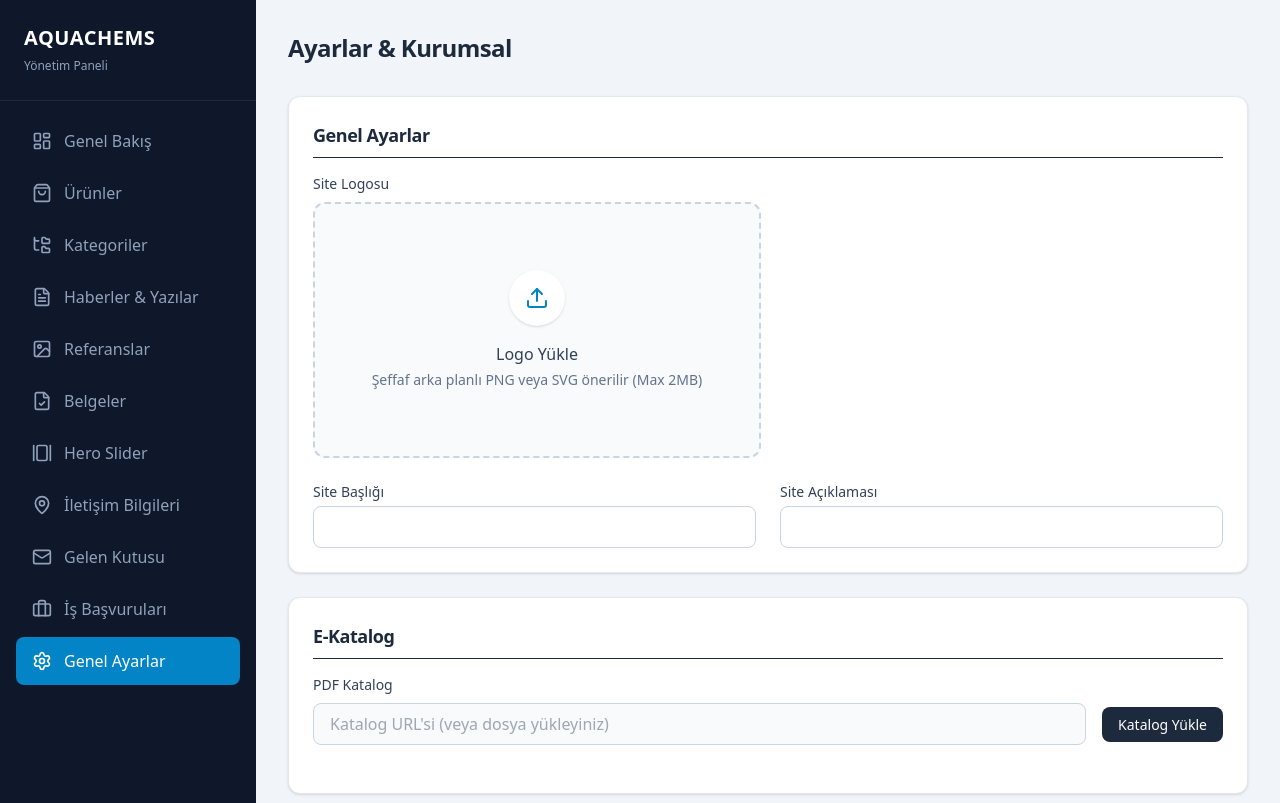
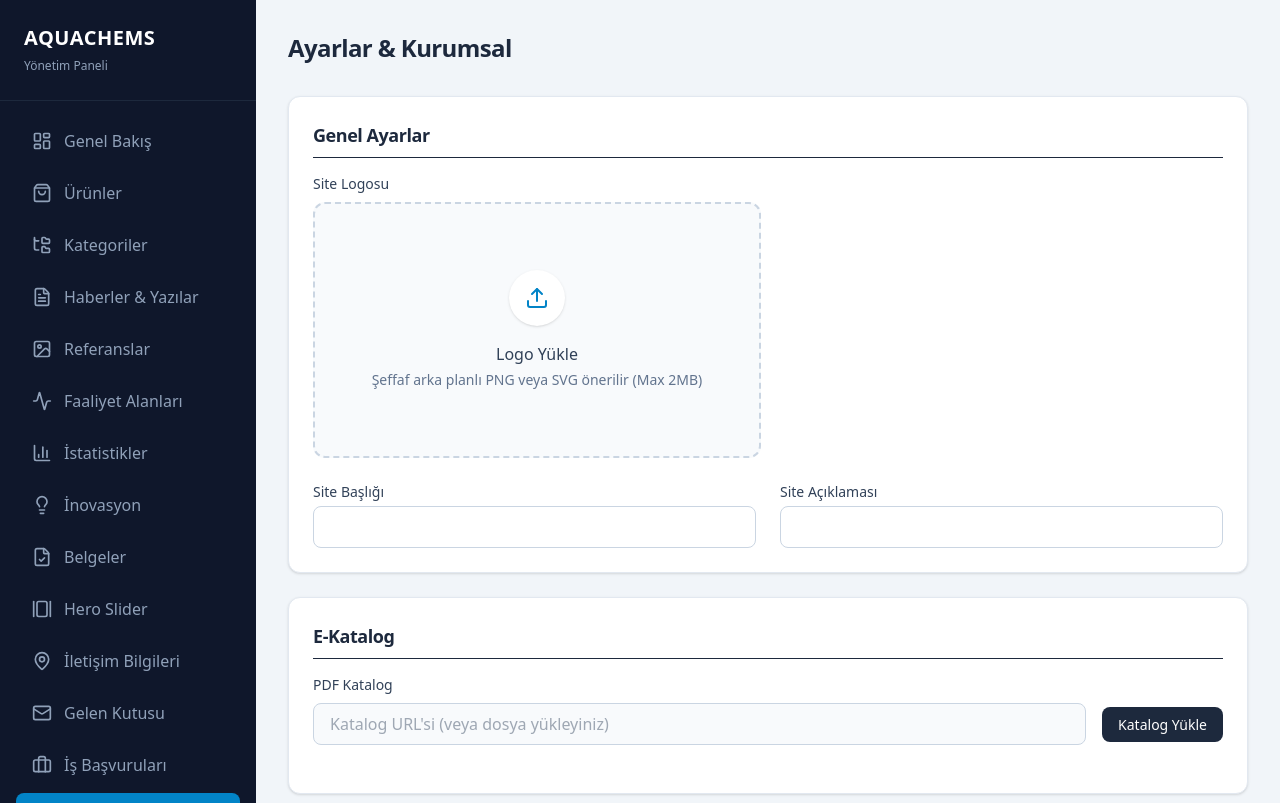
Before and after one commit to cooderhasan/aquachem, a Next.js app: page /admin/settings in a window 1280 px wide. Shown: the top 803 px of the page. Built offline with nearby package versions, Linux system fonts and the light colour scheme; no server answers; the database is empty.

Commit message:
fix: add missing menu items (Activities, Stats, Innovation) to admin sidebar

```diff
--- a/src/app/admin/layout.tsx
+++ b/src/app/admin/layout.tsx
@@ -3,7 +3,7 @@
 import React from 'react';
 import Link from 'next/link';
 import { usePathname, useRouter } from 'next/navigation';
-import { LayoutDashboard, ShoppingBag, FolderTree, FileText, Image as ImageIcon, Settings, GalleryHorizontal, MapPin, Mail, Briefcase, FileCheck, LogOut } from 'lucide-react';
+import { LayoutDashboard, ShoppingBag, FolderTree, FileText, Image as ImageIcon, Settings, GalleryHorizontal, MapPin, Mail, Briefcase, FileCheck, LogOut, Activity, BarChart3, Lightbulb } from 'lucide-react';
 
 export default function AdminLayout({ children }: { children: React.ReactNode }) {
     const pathname = usePathname();
@@ -20,6 +20,9 @@ export default function AdminLayout({ children }: { children: React.ReactNode })
         { name: 'Kategoriler', href: '/admin/categories', icon: FolderTree },
         { name: 'Haberler & Yazılar', href: '/admin/posts', icon: FileText },
         { name: 'Referanslar', href: '/admin/references', icon: ImageIcon },
+        { name: 'Faaliyet Alanları', href: '/admin/activities', icon: Activity },
+        { name: 'İstatistikler', href: '/admin/stats', icon: BarChart3 },
+        { name: 'İnovasyon', href: '/admin/innovation', icon: Lightbulb },
         { name: 'Belgeler', href: '/admin/certificates', icon: FileCheck },
         { name: 'Hero Slider', href: '/admin/hero', icon: GalleryHorizontal },
         { name: 'İletişim Bilgileri', href: '/admin/contact', icon: MapPin },
```
